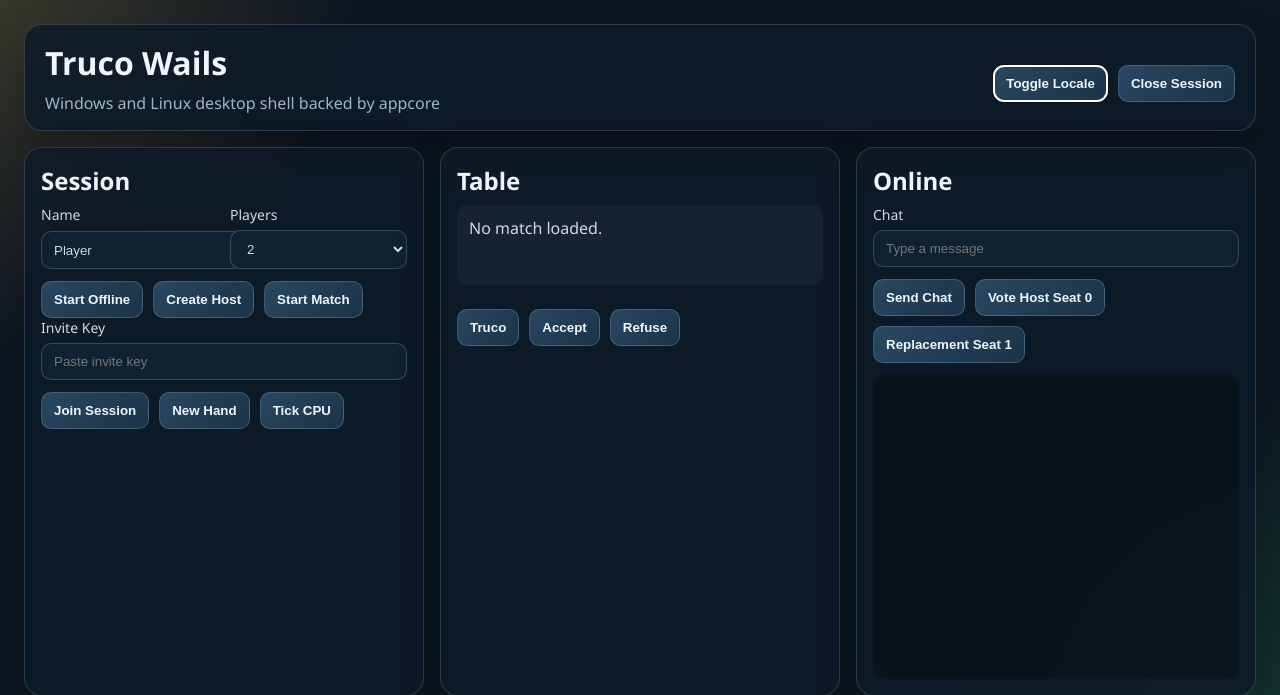
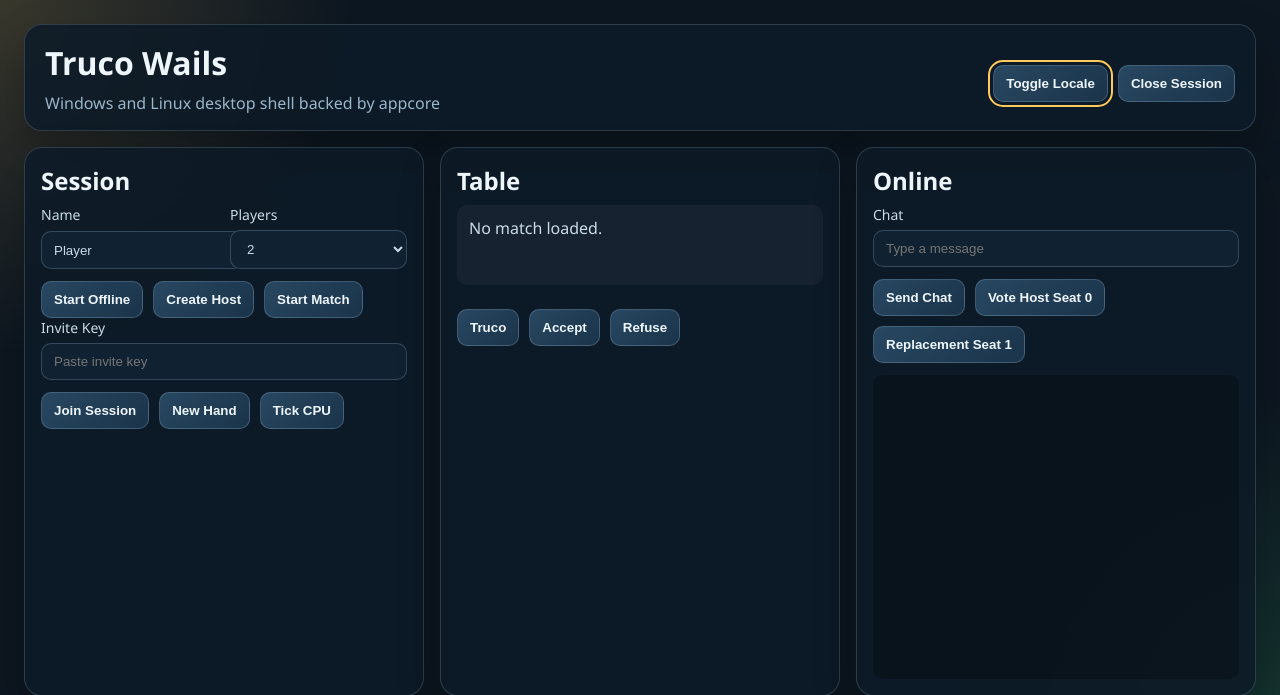
Before and after one commit to gibavargas/truco-tui, a PHP site: page / in a window 1280 px wide, with the restyled element focused. Shown: the top 695 px of the page. Run offline with PHP 8.4, Linux system fonts and the light colour scheme.

Commit message:
Add keyboard focus ring to desktop controls

```diff
--- a/desktop/wails/frontend/style.css
+++ b/desktop/wails/frontend/style.css
@@ -85,6 +85,14 @@ button {
   font-weight: 600;
 }
 
+button:focus-visible,
+input:focus-visible,
+select:focus-visible,
+.card:focus-visible {
+  outline: 2px solid #ffc95c;
+  outline-offset: 3px;
+}
+
 .actions {
   display: flex;
   flex-wrap: wrap;
```
